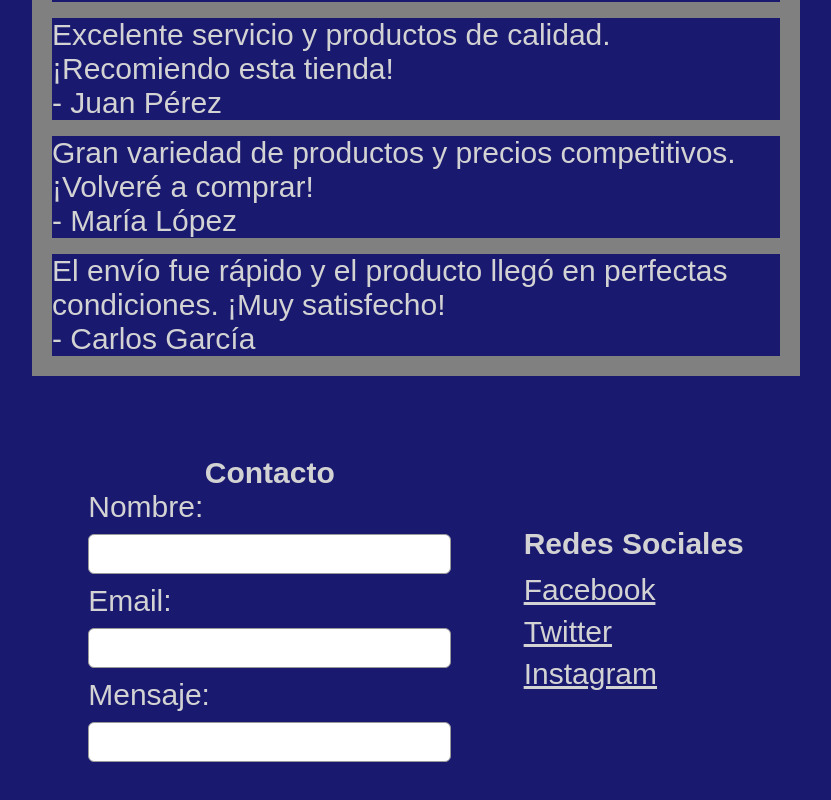
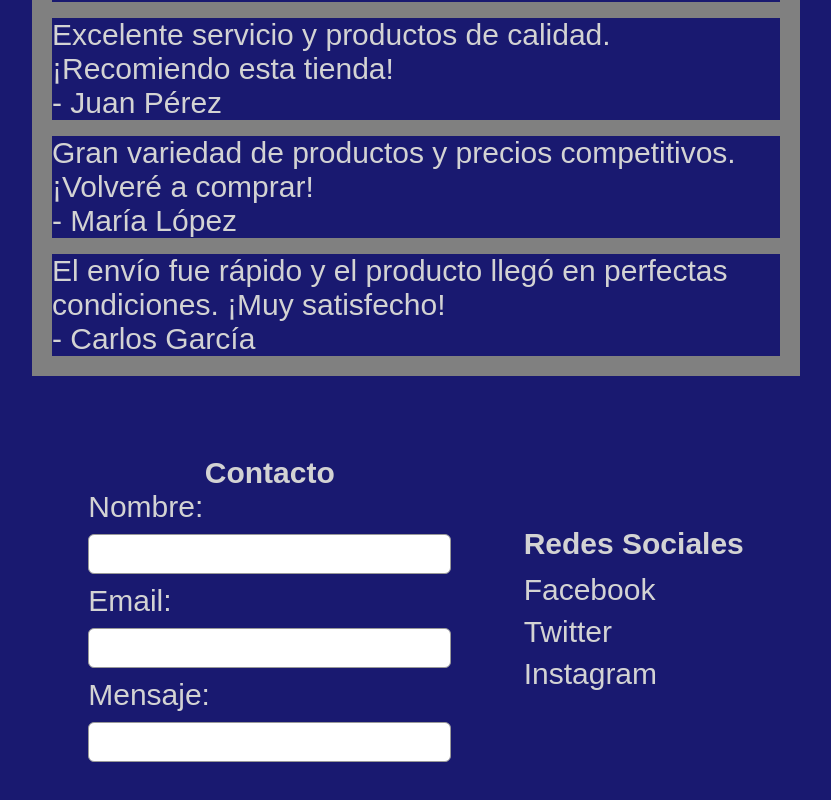
Before and after one commit to SilfarionV/Pre-Entrega-Front, a plain HTML site: page index.html in a window 1280 px wide. Shown: the part 1164-1964 px from the top of the page, without its empty margins (224-1055 px from the left). Drawn offline with Linux system fonts and the light colour scheme; a web font is replaced by a local one.

Commit message:
Ultimando detalles

```diff
--- a/CSS/styles.css
+++ b/CSS/styles.css
@@ -20,6 +20,10 @@
     gap: 24px;
     list-style: none;
 
+}
+
+.navbar a {
+    text-decoration: none;
 }
 
 /* Imágenes y distribución general */
@@ -134,3 +138,7 @@ section > h2 {
     gap: 8px;
     list-style: none;
 }
+
+.redes-sociales a {
+    text-decoration: none;
+}
--- a/index.html
+++ b/index.html
@@ -114,9 +114,9 @@
             <div class="redes-sociales">
                 <h3>Redes Sociales</h3>
                 <ul>
-                    <li><a href="#">Facebook</a></li>
-                    <li><a href="#">Twitter</a></li>
-                    <li><a href="#">Instagram</a></li>
+                    <li><a href="https://www.facebook.com/?locale=es_LA" target="_blank" rel="noopener noreferrer">Facebook</a></li>
+                    <li><a href="https://x.com/?lang=es" target="_blank" rel="noopener noreferrer">Twitter</a></li>
+                    <li><a href="https://www.instagram.com/?hl=es-la" target="_blank" rel="noopener noreferrer">Instagram</a></li>
                 </ul>
             </div>
         </div>
```
